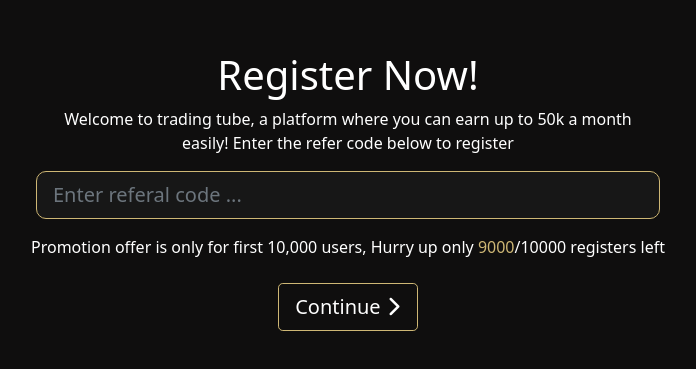
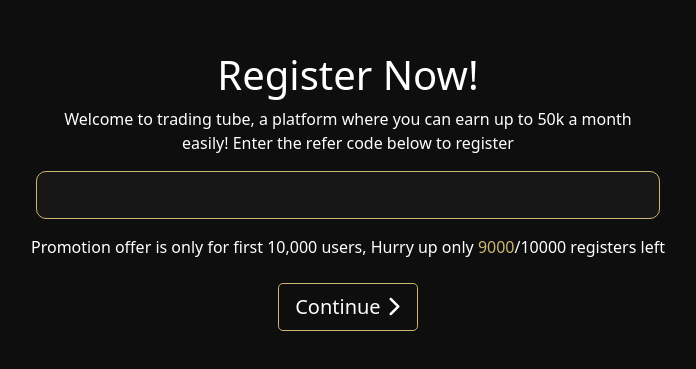
Before and after one commit to farazmahmood1/trading-tube-form, a React (Create React App) app: page / in a window 1280 px wide. Shown: the part 109-478 px from the top of the page, without its empty margins (292-988 px from the left). Built offline with nearby package versions, Linux system fonts and the light colour scheme.

Commit message:
fixed the redirects

```diff
--- a/src/Components/Welcome.jsx
+++ b/src/Components/Welcome.jsx
@@ -1,56 +1,56 @@
 import "react-toastify/dist/ReactToastify.css";
-import { useState } from 'react';
+import { useState } from "react";
 import { toast } from "react-toastify";
-import { useNavigate, useLocation } from "react-router-dom"
+import { useNavigate, useLocation } from "react-router-dom";
 
-toast.configure()
+toast.configure();
 const Welcome = () => {
     const navigate = useNavigate();
-    const location = useLocation()
+    const location = useLocation();
 
-    const [code, setCode] = useState('')
-    const [loader, setLoader] = useState(false)
-    const [error, setError] = useState('')
+    const [code, setCode] = useState("");
+    const [loader, setLoader] = useState(false);
+    const [error, setError] = useState("");
 
     const sendCode = () => {
-
         var formdata = new FormData();
         formdata.append("referal_code", code);
 
         var requestOptions = {
-            method: 'POST',
+            method: "POST",
             body: formdata,
-            redirect: 'follow'
+            redirect: "follow",
         };
-        setLoader(true)
+        setLoader(true);
 
-        fetch("https://tradingtubeapi.alphanitesofts.com/api/checkcode", requestOptions)
-            .then(response => response.json())
-            .then(result => {
+        fetch(
+            "https://tradingtubeapi.alphanitesofts.com/api/checkcode",
+            requestOptions
+        )
+            .then((response) => response.json())
+            .then((result) => {
                 if (result.status === "400") {
-                    setLoader(false)
-                    setError(result.status)
-                    toast.warning(`Refferal ${result.message}`, { theme: "dark" })
+                    setLoader(false);
+                    setError(result.status);
+                    toast.warning(`Refferal ${result.message}`, { theme: "dark" });
+                } else {
+                    toast.success("Successfully added refferal code", { theme: "dark" });
+                    setInterval(() => {
+                        navigate("/Register");
+                    }, 1000);
+                    setLoader(false);
                 }
-                else {
-                    toast.success('Successfully added refferal code', { theme: 'dark' })
-                    setInterval(() => {
-                        navigate('/Register')
-                    }, 1000);
-                    setLoader(false)
-                }
-                console.log(result)
+                console.log(result);
             })
-            .catch(error => {
+            .catch((error) => {
                 if (error.status === 400) {
-                    setLoader(false)
-                    toast.warning(`Refferal ${error.message}`, { theme: "dark" })
-                }
-                else {
-                    toast.warning('Something went wrong', { theme: "dark" })
+                    setLoader(false);
+                    toast.warning(`Refferal ${error.message}`, { theme: "dark" });
+                } else {
+                    toast.warning("Something went wrong", { theme: "dark" });
                 }
             });
-    }
+    };
 
     // const urlEle = window.location.pathname('/');
     // console.log(location.pathname)
@@ -61,41 +61,72 @@ const Welcome = () => {
     // const rfer = '7DF0PK'
     // const operator = "?"
 
-    const url = `${window.location.pathname}?`
+    const url = `${window.location.href}`;
 
-    const part = url.split("?")
-    const path = part[1]
+    const part = url.split("?");
+    const path = part[1];
 
-    console.log(path)
+    console.log(path);
 
     // const pathName = 'https://registration.tradingtube.co/M4GOG5'
     // const variable = substr(pathName,1)
 
     // console.log(variable)
 
+    return (
+        <div className="d-flex justify-content-center">
+            <div className="col-md-6" style={{ marginTop: "10em" }}>
+                <div className="center text-white text-center ">
+                    <h1>Register Now!</h1>
+                    <p className="me-3 ms-3">
+                        Welcome to trading tube, a platform where you can earn up to 50k a
+                        month easily! Enter the refer code below to register
+                    </p>
+                    <div className="input-group input-group-lg">
+                        <input
+                            type="text"
+                            className="form-control ms-2 me-2"
+                            value={path}
+                            style={{
+                                backgroundColor: "#171717",
+                                color: "#F6F6F6",
+                                borderColor: "#CEB775",
+                                borderRadius: "10PX",
+                            }}
+                            aria-label="Sizing example input"
+                            aria-describedby="inputGroup-sizing-lg"
+                        />
+                    </div>
+                    {!error ? (
+                        ""
+                    ) : (
+                        <p className="text-danger mt-1">
+                            You added a wrong refferal code, Please verify the provided
+                            refferal code
+                        </p>
+                    )}
 
-    return (
-        <div className='d-flex justify-content-center'>
-            <div className='col-md-6' style={{ marginTop: "10em" }}>
-                <div className='center text-white text-center '>
-                    <h1>Register Now!</h1>
-                    <p className='me-3 ms-3'>Welcome to trading tube, a platform where you can earn up to 50k a month easily!
-                        Enter the refer code below to register</p>
-                    <div className="input-group input-group-lg">
-                        <input type="text" className="form-control ms-2 me-2" defaultValue={path} onChange={(e) => setCode(e.target.value)} placeholder='Enter referal code ...' style={{ backgroundColor: "#171717", color: '#F6F6F6', borderColor: '#CEB775', borderRadius: '10PX' }} aria-label="Sizing example input" aria-describedby="inputGroup-sizing-lg" />
-                    </div>
-                    {!error ? '' : <p className="text-danger mt-1">You added a wrong refferal code, Please verify the provided refferal code</p>}
-
-                    <p className='mt-3'>Promotion offer is only for first 10,000 users, Hurry up only <span style={{ color: '#CEB775' }}>9000</span>/10000 registers left </p>
-
+                    <p className="mt-3">
+                        Promotion offer is only for first 10,000 users, Hurry up only{" "}
+                        <span style={{ color: "#CEB775" }}>9000</span>/10000 registers left{" "}
+                    </p>
 
                     {/* <p className='mt-2'>If you dont't have a refferal code try this: <span style={{ color: '#CEB775' }}>M4GOG5</span> </p> */}
-                    <button className='btn btn-outline-warning text-white btn-lg mt-2' onClick={sendCode}>Continue {loader === true ? <i className='fa-solid fa-spinner fa-spin-pulse' /> : <i className='fa-solid fa-chevron-right' />} </button>
-
+                    <button
+                        className="btn btn-outline-warning text-white btn-lg mt-2"
+                        onClick={sendCode}
+                    >
+                        Continue{" "}
+                        {loader === true ? (
+                            <i className="fa-solid fa-spinner fa-spin-pulse" />
+                        ) : (
+                            <i className="fa-solid fa-chevron-right" />
+                        )}{" "}
+                    </button>
                 </div>
             </div>
         </div>
-    )
-}
+    );
+};
 
-export default Welcome
+export default Welcome;
```
